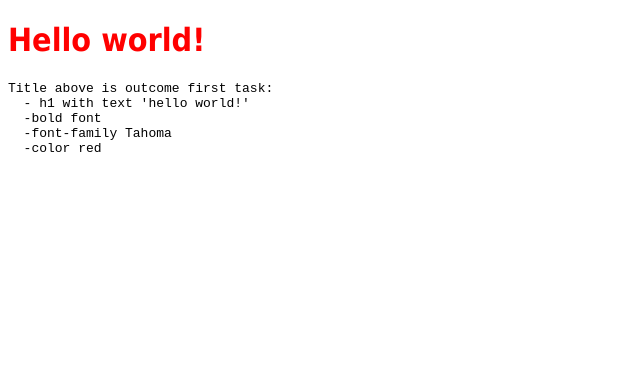
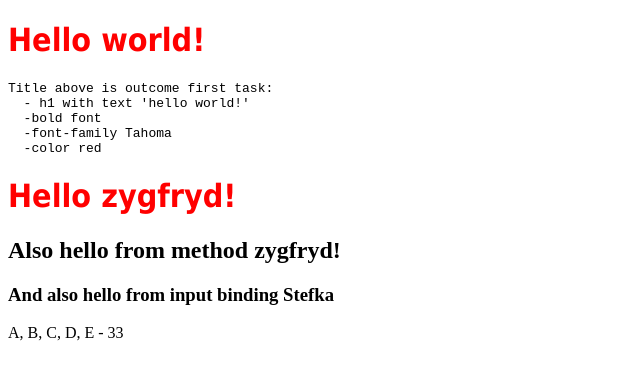
Before and after one commit to bmalvo/angular-megak, an Angular app in the folder HelloApp/: page / in a window 1280 px wide. Shown: the top 380 px of the page, without its empty margins (0-640 px from the left). Built offline with nearby package versions, Linux system fonts and the light colour scheme.

Commit message:
create component hello

```diff
--- a/HelloApp/src/app/app.component.html
+++ b/HelloApp/src/app/app.component.html
@@ -6,5 +6,7 @@
   -color red</pre>
 
 
+<app-hello [name] = 'getName()' [users]="users" [amount] ="33"/>
+
 
 <router-outlet />
--- a/HelloApp/src/app/app.component.ts
+++ b/HelloApp/src/app/app.component.ts
@@ -1,13 +1,22 @@
 import { Component } from '@angular/core';
 import { RouterOutlet } from '@angular/router';
+import { HelloComponent } from './hello/hello.component';
 
 @Component({
   selector: 'app-root',
   standalone: true,
-  imports: [RouterOutlet],
+  imports: [RouterOutlet, HelloComponent],
   templateUrl: './app.component.html',
   styleUrl: './app.component.scss'
 })
 export class AppComponent {
+
   title = 'HelloApp';
+
+  users: string[] = ['A', 'B', 'C', 'D', 'E']
+
+  getName() {
+
+    return 'Stefka';
+  }
 }
--- /dev/null
+++ b/HelloApp/src/app/hello/hello.component.html
@@ -0,0 +1,4 @@
+<h1>Hello {{value}}!</h1>
+<h2>Also hello from method {{getValue()}}!</h2>
+<h3>And also hello from input binding {{name}}</h3>
+<p>{{users.join(', ')}} - {{amount}}</p>
--- /dev/null
+++ b/HelloApp/src/app/hello/hello.component.ts
@@ -0,0 +1,30 @@
+import { Component, Input } from '@angular/core';
+
+@Component({
+  selector: 'app-hello',
+  standalone: true,
+  imports: [],
+  templateUrl: './hello.component.html',
+  styleUrl: './hello.component.scss'
+})
+export class HelloComponent {
+
+  @Input()
+  name: string = '';
+  @Input()
+  users: string[] = [];
+  @Input()
+  amount: number = 23;
+
+
+  value = 'zygfryd'
+
+  getValue() {
+
+    return (
+      this.value
+    )
+
+  };
+
+}
```
Also changed, not shown: HelloApp/src/app/hello/hello.component.scss (added), 1 other file (tests, documents, lock files or other folders).
